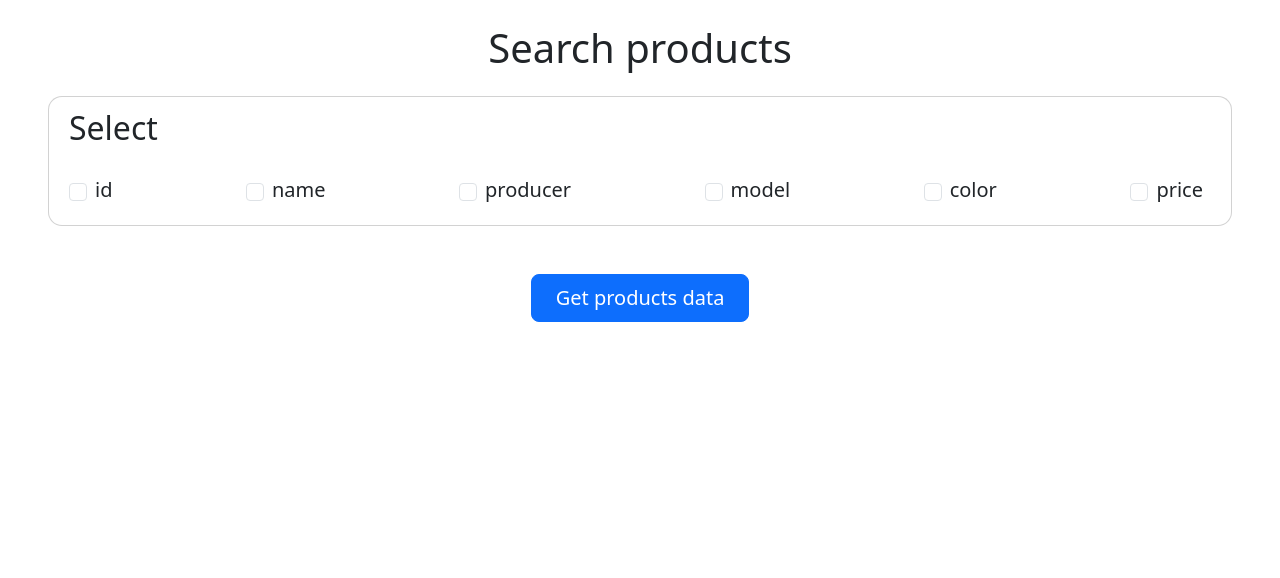
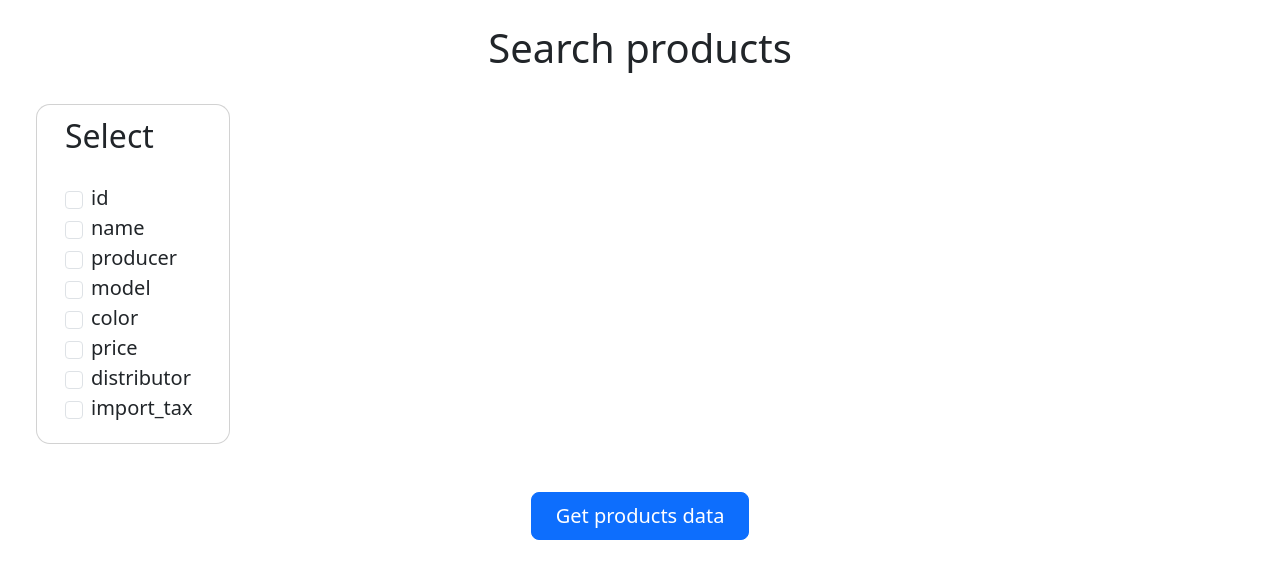
Before and after one commit to Vovka1602/database-app-front, a React (Create React App) app: page /getinfo in a window 1280 px wide. Shown: the top 578 px of the page. Built offline with nearby package versions, Linux system fonts and the light colour scheme.

Commit message:
Setup multi-table SQL queries

```diff
--- a/src/pages/GetInfoPage/GetInfoPage.css
+++ b/src/pages/GetInfoPage/GetInfoPage.css
@@ -1,11 +1,12 @@
 .control-panel {
     display: flex;
+    flex-direction: row;
+    margin-left: 20px;
+    margin-right: 20px;
 }
 
 .checkbox-panel {
     padding: 20px;
-    display: flex;
-    justify-content: space-between;
 }
 
 .checkbox-panel-elem {
--- a/src/pages/GetInfoPage/GetInfoPage.js
+++ b/src/pages/GetInfoPage/GetInfoPage.js
@@ -8,8 +8,12 @@ const GetInfoPage = () => {
     const [data, setData] = useState(null);
 
     const [selectItems, setSelectItems] = useState([]);
+    const [fromItems, setFromItems] = useState(["products"]);
+    const [whereItems, setWhereItems] = useState([]);
 
     const [selectBlock, setSelectBlock] = useState("");
+    const [fromBlock, setFromBlock] = useState("");
+    const [whereBlock, setWhereBlock] = useState("");
 
     useEffect(() => {
         const compileSelectBlock = () => {
@@ -24,6 +28,9 @@ const GetInfoPage = () => {
                 if (selectItems.includes("products.producer")) {
                     selectElements.push("products.producer");
                 }
+                if (selectItems.includes("distributors.distributor")) {
+                    selectElements.push("distributors.distributor");
+                }
                 if (selectItems.includes("products.model")) {
                     selectElements.push("products.model");
                 }
@@ -33,13 +40,30 @@ const GetInfoPage = () => {
                 if (selectItems.includes("products.price")) {
                     selectElements.push("products.price");
                 }
+                if (selectItems.includes("import.import_tax")) {
+                    selectElements.push("import.import_tax");
+                }
                 setSelectBlock(selectElements.join(', '));
-                console.log(selectBlock);
             }
         }
 
+        const compileFromBlock = () => {
+            setFromBlock(fromItems.join(', '));
+        }
+
+        const compileWhereBlock = () => {
+            let whereElements = [];
+            whereItems.forEach(elem => {
+                let element = elem.field + elem.operator + elem.value;
+                whereElements.push(element);
+            });
+            setWhereBlock(whereElements.join(') and ('));
+        }
+
         compileSelectBlock();
-    }, [selectItems, selectBlock]);
+        compileFromBlock();
+        compileWhereBlock();
+    }, [selectItems, selectBlock, fromItems, whereItems, whereBlock]);
 
     const getData = (e) => {
         e.preventDefault();
@@ -48,7 +72,10 @@ const GetInfoPage = () => {
         }
         else {
             let sqlQuery = "SELECT " + selectBlock
-                + " FROM products";
+                + " FROM " + fromBlock
+            if (whereItems.length > 0) {
+                sqlQuery += " WHERE (" + whereBlock + ")";
+            }
             console.log(sqlQuery);
             fetch(`http://localhost:8000/execute-query?query=${encodeURIComponent(sqlQuery)}`)
                 .then(response => response.json())
@@ -65,15 +92,44 @@ const GetInfoPage = () => {
     const selectItemCheckboxChange = (e) => {
         if (e.target.checked) {
             setSelectItems(selectItems => [...selectItems, e.target.value]);
+            if (e.target.value === "distributors.distributor") {
+                setFromItems(fromItems => [...fromItems, "distributors"]);
+                setWhereItems(whereItems => [...whereItems, {
+                    "field": "distributors.producer",
+                    "operator": "=",
+                    "value": "products.producer"
+                }]);
+            }
+            else if (e.target.value === "import.import_tax") {
+                setFromItems(fromItems => [...fromItems, "import"]);
+                setWhereItems(whereItems => [...whereItems, {
+                    "field": "import.id",
+                    "operator": "=",
+                    "value": "products.id"
+                }]);
+            }
         } else {
             setSelectItems(selectItems => selectItems.filter(item => item !== e.target.value));
+            if (e.target.value === "distributors.distributor") {
+                setFromItems(fromItems => fromItems.filter(item => item !== "distributors"));
+                setWhereItems(whereItems => whereItems.filter(item =>
+                    item.field !== "distributors.producer" && item.operator !== "=" && item.value !== "products.producer"
+                ));
+            }
+            else if (e.target.value === "import.import_tax") {
+                setFromItems(fromItems => fromItems.filter(item => item !== "import"));
+                setWhereItems(whereItems => whereItems.filter(item =>
+                    item.field !== "import.id" && item.operator !== "=" && item.value !== "products.id"
+                ));
+            }
         }
     };
 
     return (
         <div>
             <h1 className="mt-4">Search products</h1>
-            <div className='card mt-4 ms-5 me-5'>
+            <div className='control-panel'>
+                <div className='card mt-4 ms-3 me-3 px-2'>
                     <div className='checkbox-panel-label'>
                         <h2>Select</h2>
                     </div>
@@ -102,6 +158,15 @@ const GetInfoPage = () => {
                             <input className='form-check-input px-2 py-2 mt-2' type='checkbox' value="products.price" onChange={selectItemCheckboxChange} />
                             <label className='form-check-label px-2 fs-5'>price</label>
                         </div>
+                        <div className='checkbox-panel-elem'>
+                            <input className='form-check-input px-2 py-2 mt-2' type='checkbox' value="distributors.distributor" onChange={selectItemCheckboxChange} />
+                            <label className='form-check-label px-2 fs-5'>distributor</label>
+                        </div>
+                        <div className='checkbox-panel-elem'>
+                            <input className='form-check-input px-2 py-2 mt-2' type='checkbox' value="import.import_tax" onChange={selectItemCheckboxChange} />
+                            <label className='form-check-label px-2 fs-5'>import_tax</label>
+                        </div>
+                    </div>
                 </div>
             </div>
             <button className="btn btn-primary btn-lg px-4 mt-5" onClick={getData}>Get products data</button>
```
Lines whose indentation alone changed are shown as unchanged.
